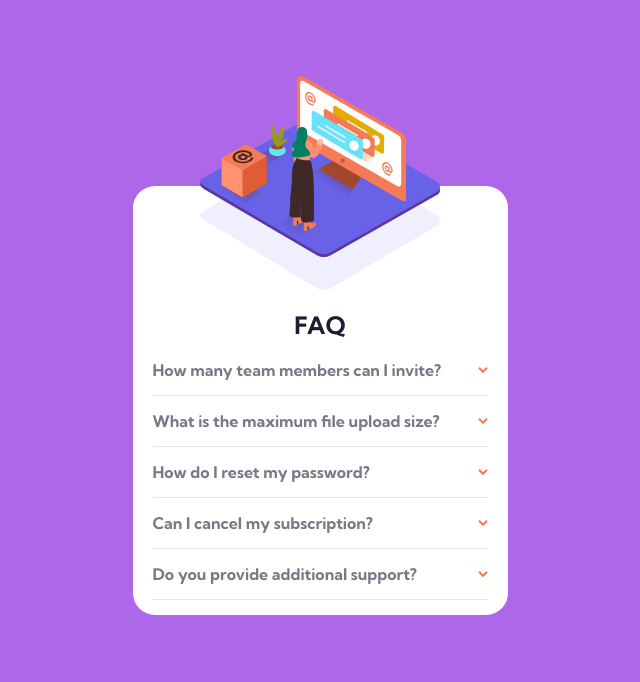
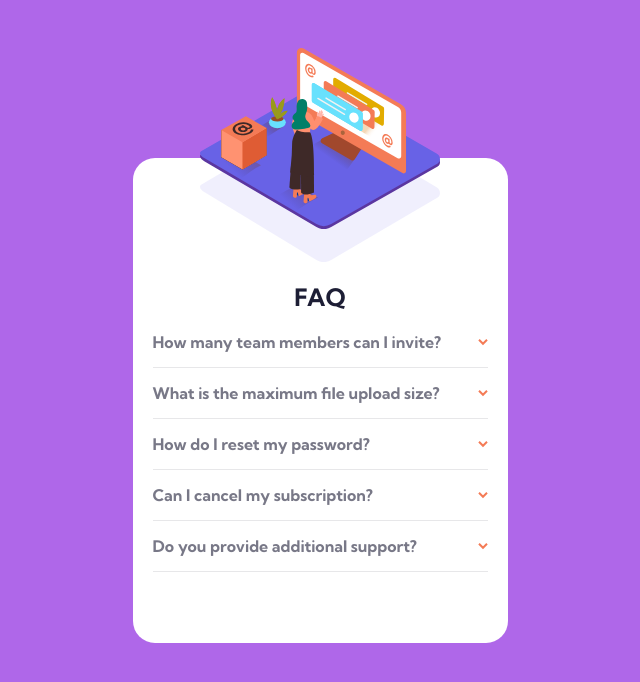
Before and after one commit to smkh20/FrontendMentor-faq-accordion-card-main, a React (Create React App) app: page / in a window 1280 px wide. Shown: the top 682 px of the page, without its empty margins (320-960 px from the left). Built offline with nearby package versions, Linux system fonts and the light colour scheme.

Commit message:
.maun get height

```diff
--- a/src/index.css
+++ b/src/index.css
@@ -26,6 +26,7 @@ body {
   flex-direction: column;
   align-items: center;
   width: 375px;
+  height: 485px;
   border-radius: 22px;
   background-color: white;
   position: relative;
```
